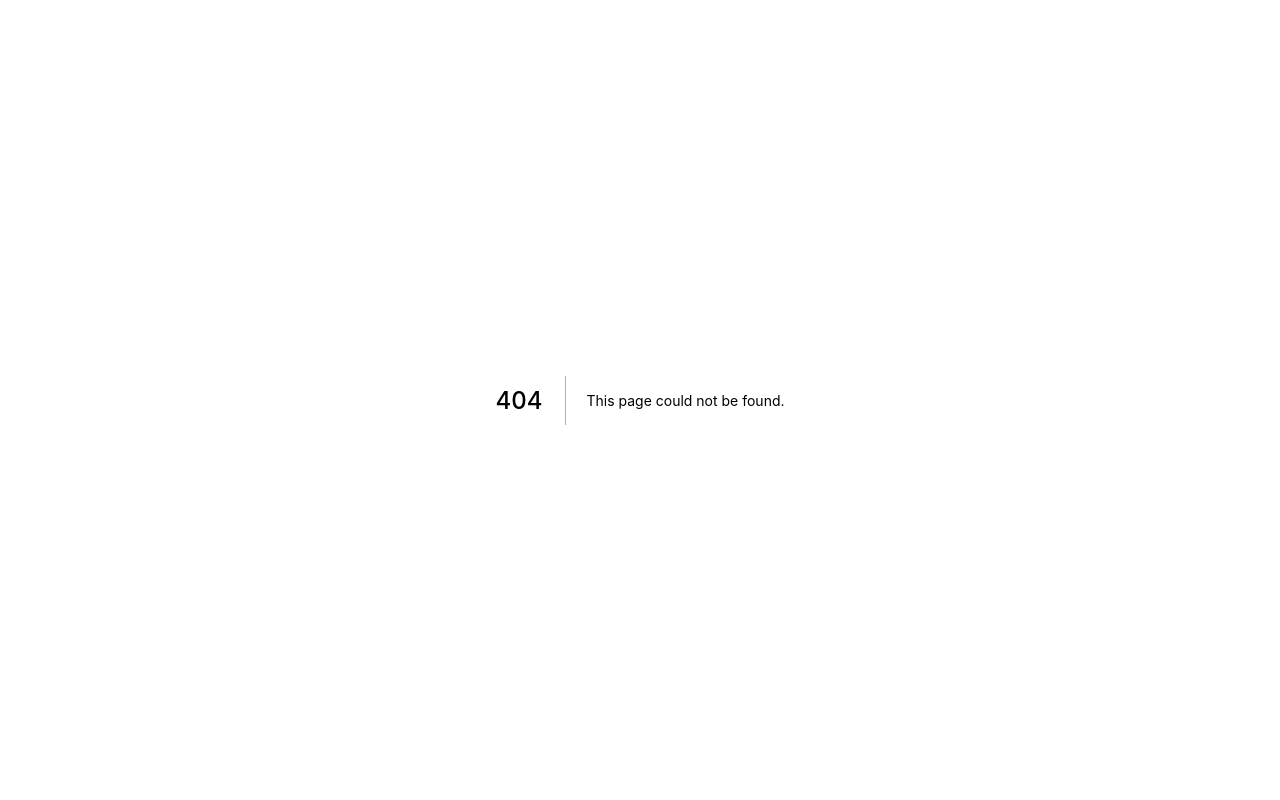
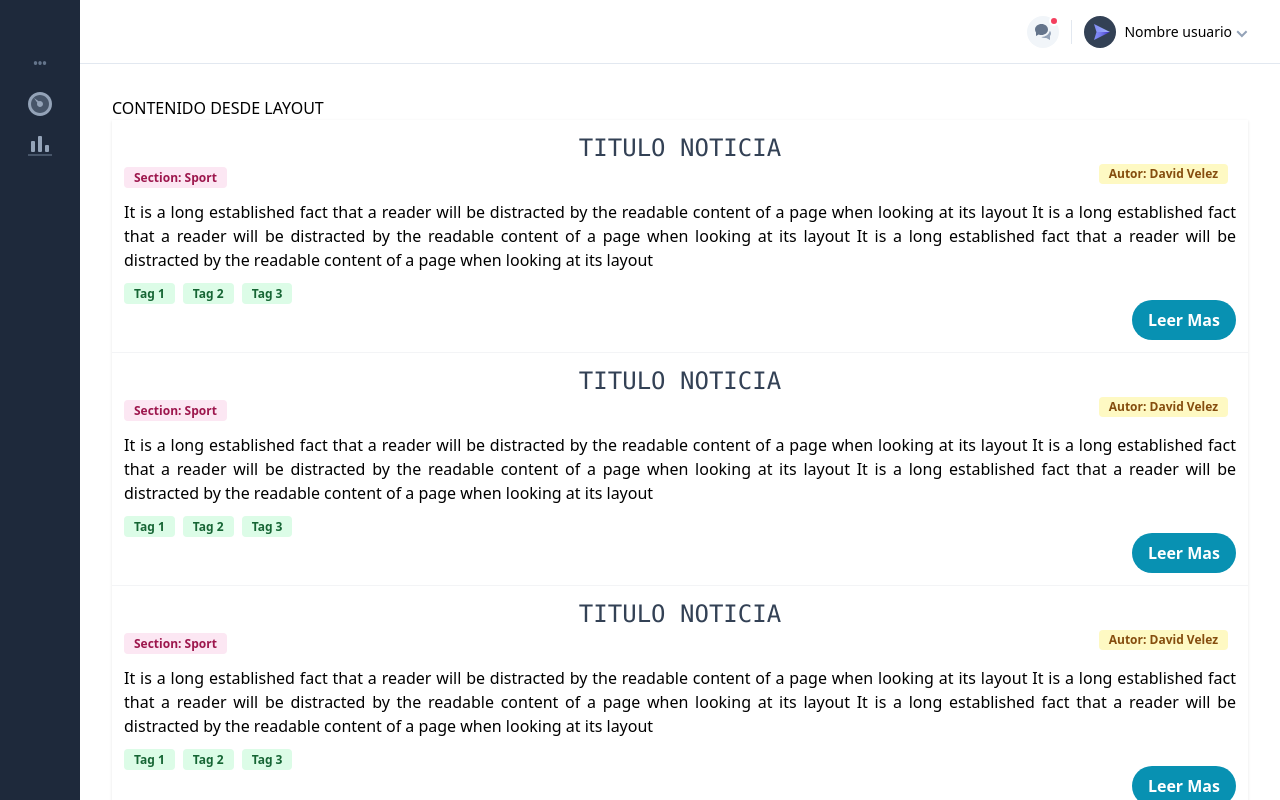
Before and after one commit to DavidVelezA/universo-frontend-nextjs, a Next.js app: page /notices in a window 1280 px wide. Before the commit this address had no page. Built offline with nearby package versions, Linux system fonts and the light colour scheme.

Commit message:
creacion de modelo seccion noticias

```diff
--- a/src/components/common/Sidebar.js
+++ b/src/components/common/Sidebar.js
@@ -65,7 +65,7 @@ const Sidebar = () => {
                       <path className={`fill-current text-slate-600 `} d="M12 3c-4.963 0-9 4.037-9 9s4.037 9 9 9 9-4.037 9-9-4.037-9-9-9z" />
                       <path className={`fill-current text-slate-400 `} d="M12 15c-1.654 0-3-1.346-3-3 0-.462.113-.894.3-1.285L6 6l4.714 3.301A2.973 2.973 0 0112 9c1.654 0 3 1.346 3 3s-1.346 3-3 3z" />
                     </svg>
-                    <span className="text-sm font-medium ml-3 lg:opacity-0 lg:sidebar-expanded:opacity-100 2xl:opacity-100 duration-200">Item 1</span>
+                    <span className="text-sm font-medium ml-3 lg:opacity-0 lg:sidebar-expanded:opacity-100 2xl:opacity-100 duration-200">Administer</span>
                   </div>
                 </a>
                   {/* <NavLink end to="/" className={`block text-slate-200 hover:text-white truncate transition duration-150 ${pathname === '/' && 'hover:text-slate-200'}`}>
@@ -87,7 +87,7 @@ const Sidebar = () => {
                       <path className={`fill-current text-slate-600 `} d="M0 20h24v2H0z" />
                       <path className={`fill-current text-slate-400 `} d="M4 18h2a1 1 0 001-1V8a1 1 0 00-1-1H4a1 1 0 00-1 1v9a1 1 0 001 1zM11 18h2a1 1 0 001-1V3a1 1 0 00-1-1h-2a1 1 0 00-1 1v14a1 1 0 001 1zM17 12v5a1 1 0 001 1h2a1 1 0 001-1v-5a1 1 0 00-1-1h-2a1 1 0 00-1 1z" />
                     </svg>
-                    <span className="text-sm font-medium ml-3 lg:opacity-0 lg:sidebar-expanded:opacity-100 2xl:opacity-100 duration-200">Item 2</span>
+                    <span className="text-sm font-medium ml-3 lg:opacity-0 lg:sidebar-expanded:opacity-100 2xl:opacity-100 duration-200">Notices</span>
                   </div>
                 </a>
                 {/* <NavLink end to="/" className={`block text-slate-200 hover:text-white truncate transition duration-150 ${pathname.includes('analytics') && 'hover:text-slate-200'}`}>
--- a/src/pages/layout.js
+++ b/src/pages/layout.js
@@ -3,7 +3,7 @@ import Sidebar from '../components/common/Sidebar'
 import Header from '../components/common/Header'
 
 
-const Layout = () => {
+const Layout = ({children}) => {
     return (
         <div className="flex h-screen overflow-hidden">
         {/* Sidebar */}
@@ -18,6 +18,7 @@ const Layout = () => {
             <div className="px-4 sm:px-6 lg:px-8 py-8 w-full max-w-9xl mx-auto">
               {/* Welcome banner */}
               CONTENIDO DESDE LAYOUT
+              {children}
             </div>
           </main>
         </div>
--- /dev/null
+++ b/src/pages/notices.js
@@ -0,0 +1,60 @@
+import Layout from "./layout"
+
+const notices = () => {
+  return (
+
+    <Layout>
+
+    <ul className="divide-y divide-gray-100 bg-white shadow">
+        <li className="p-3 ">
+            <div className="container">
+            <h1 className="text-center text-2xl text-slate-700 font-mono">TITULO NOTICIA</h1>
+            <span class="bg-pink-100 text-pink-800 text-xs font-semibold mr-2 px-2.5 py-0.5 rounded dark:bg-pink-200 dark:text-pink-900">Section: Sport</span>
+            <span class="float-right bg-yellow-100 text-yellow-800 text-xs font-semibold mr-2 px-2.5 py-0.5 rounded dark:bg-yellow-200 dark:text-yellow-900">Autor: David Velez</span>
+              <div className="clear-left"></div>
+              <p className="text-justify mt-3 mb-2">It is a long established fact that a reader will be distracted by the readable content of a page when looking at its layout It is a long established fact that a reader will be distracted by the readable content of a page when looking at its layout It is a long established fact that a reader will be distracted by the readable content of a page when looking at its layout</p>
+              <span class="bg-green-100 text-green-800 text-xs font-semibold mr-2 px-2.5 py-0.5 rounded dark:bg-green-200 dark:text-green-900">Tag 1</span>
+              <span class="bg-green-100 text-green-800 text-xs font-semibold mr-2 px-2.5 py-0.5 rounded dark:bg-green-200 dark:text-green-900">Tag 2</span>
+              <span class="bg-green-100 text-green-800 text-xs font-semibold mr-2 px-2.5 py-0.5 rounded dark:bg-green-200 dark:text-green-900">Tag 3</span>
+              <button class="float-right mt-5 bg-cyan-600 hover:bg-cyan-800 text-white font-bold py-2 px-4 rounded-full">Leer Mas</button>
+              <div className="clear-right"></div>
+
+          </div>
+        </li>
+        <li className="p-3 ">
+        <div className="container">
+            <h1 className="text-center text-2xl text-slate-700 font-mono">TITULO NOTICIA</h1>
+            <span class="bg-pink-100 text-pink-800 text-xs font-semibold mr-2 px-2.5 py-0.5 rounded dark:bg-pink-200 dark:text-pink-900">Section: Sport</span>
+            <span class="float-right bg-yellow-100 text-yellow-800 text-xs font-semibold mr-2 px-2.5 py-0.5 rounded dark:bg-yellow-200 dark:text-yellow-900">Autor: David Velez</span>
+              <div className="clear-left"></div>
+              <p className="text-justify mt-3 mb-2">It is a long established fact that a reader will be distracted by the readable content of a page when looking at its layout It is a long established fact that a reader will be distracted by the readable content of a page when looking at its layout It is a long established fact that a reader will be distracted by the readable content of a page when looking at its layout</p>
+              <span class="bg-green-100 text-green-800 text-xs font-semibold mr-2 px-2.5 py-0.5 rounded dark:bg-green-200 dark:text-green-900">Tag 1</span>
+              <span class="bg-green-100 text-green-800 text-xs font-semibold mr-2 px-2.5 py-0.5 rounded dark:bg-green-200 dark:text-green-900">Tag 2</span>
+              <span class="bg-green-100 text-green-800 text-xs font-semibold mr-2 px-2.5 py-0.5 rounded dark:bg-green-200 dark:text-green-900">Tag 3</span>
+              <button class="float-right mt-5 bg-cyan-600 hover:bg-cyan-800 text-white font-bold py-2 px-4 rounded-full">Leer Mas</button>
+              <div className="clear-right"></div>
+
+          </div>
+        </li>
+        <li className="p-3 ">
+        <div className="container">
+            <h1 className="text-center text-2xl text-slate-700 font-mono">TITULO NOTICIA</h1>
+            <span class="bg-pink-100 text-pink-800 text-xs font-semibold mr-2 px-2.5 py-0.5 rounded dark:bg-pink-200 dark:text-pink-900">Section: Sport</span>
+            <span class="float-right bg-yellow-100 text-yellow-800 text-xs font-semibold mr-2 px-2.5 py-0.5 rounded dark:bg-yellow-200 dark:text-yellow-900">Autor: David Velez</span>
+              <div className="clear-left"></div>
+              <p className="text-justify mt-3 mb-2">It is a long established fact that a reader will be distracted by the readable content of a page when looking at its layout It is a long established fact that a reader will be distracted by the readable content of a page when looking at its layout It is a long established fact that a reader will be distracted by the readable content of a page when looking at its layout</p>
+              <span class="bg-green-100 text-green-800 text-xs font-semibold mr-2 px-2.5 py-0.5 rounded dark:bg-green-200 dark:text-green-900">Tag 1</span>
+              <span class="bg-green-100 text-green-800 text-xs font-semibold mr-2 px-2.5 py-0.5 rounded dark:bg-green-200 dark:text-green-900">Tag 2</span>
+              <span class="bg-green-100 text-green-800 text-xs font-semibold mr-2 px-2.5 py-0.5 rounded dark:bg-green-200 dark:text-green-900">Tag 3</span>
+              <button class="float-right mt-5 bg-cyan-600 hover:bg-cyan-800 text-white font-bold py-2 px-4 rounded-full">Leer Mas</button>
+              <div className="clear-right"></div>
+          </div>
+        </li>
+
+
+    </ul>
+    </Layout>
+  )
+}
+
+export default notices
```
